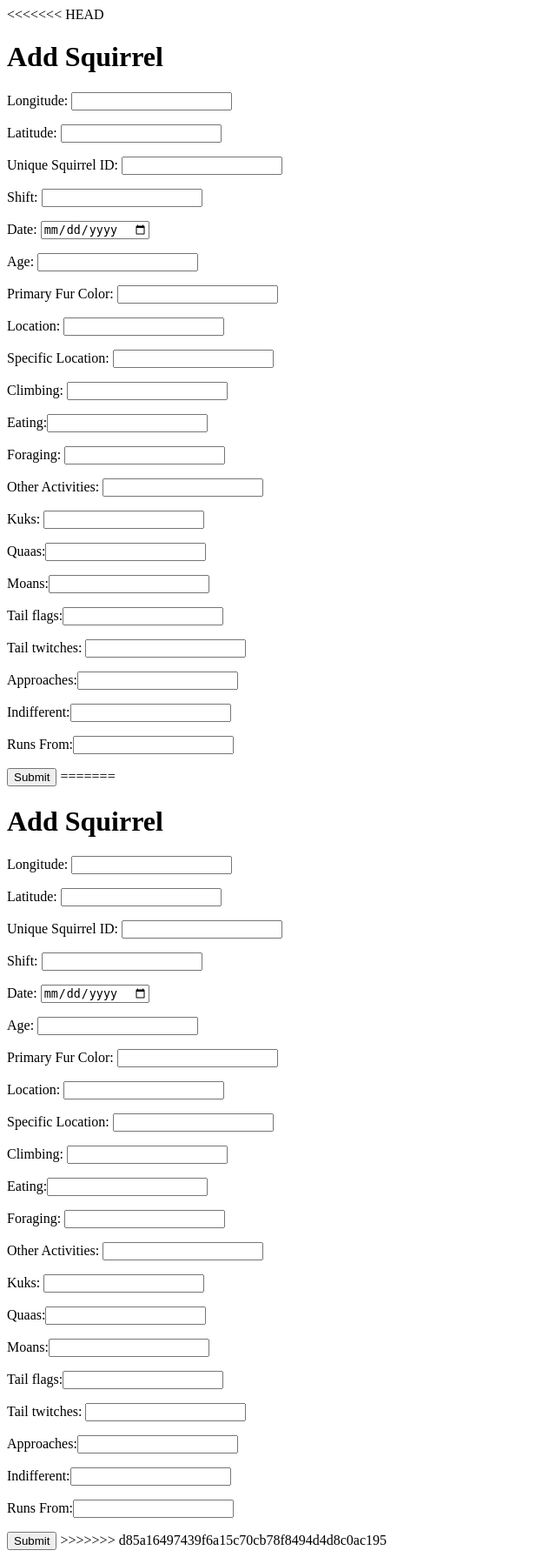
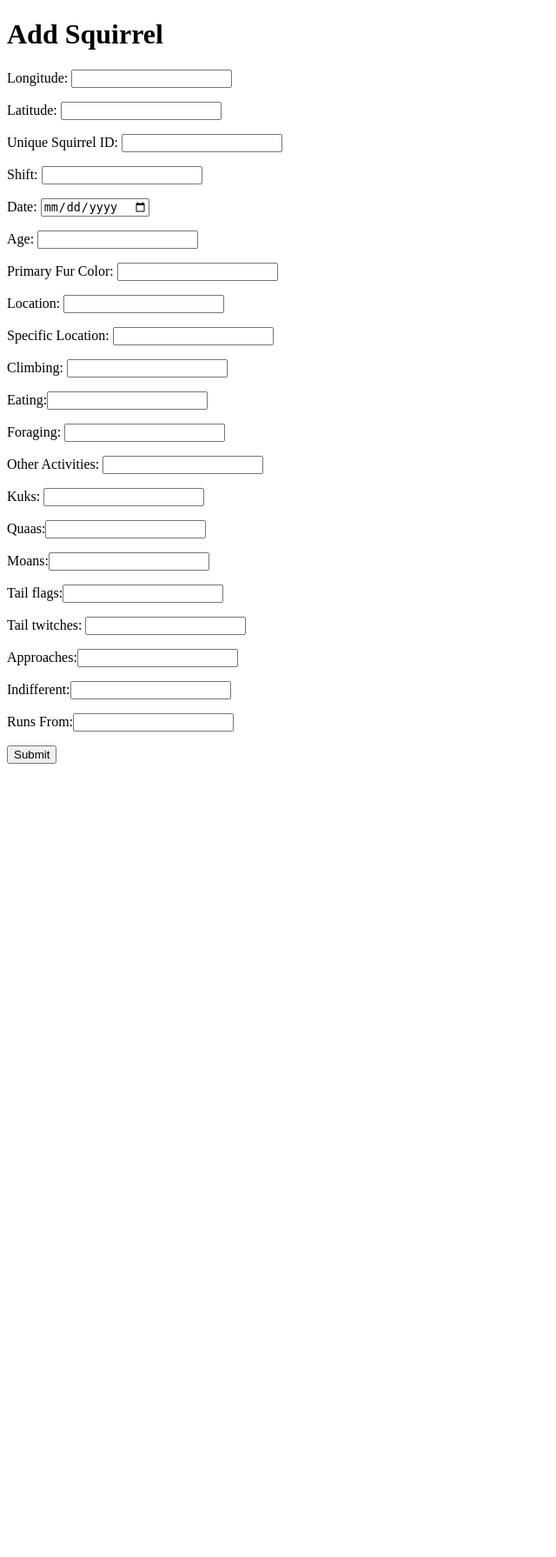
Before and after one commit to sc4602/Group28, a Django app: page /sightings/add in a window 1280 px wide. Shown: the whole page at 87% size, without its empty margins (0-640 px from the left). After the commit the page ends 878 px from the top, so only its background shows below. Run offline with Django 3.2, Linux system fonts and the light colour scheme.

Commit message:
template debug  Please enter the commit message for your changes. Lines starting

```diff
--- a/top/squirrel/management/commands/import_squirrel_data.py
+++ b/top/squirrel/management/commands/import_squirrel_data.py
@@ -56,6 +56,7 @@ dtypedict = {
 }
 
 class Command(BaseCommand):
+
     def add_arguments(self, parser):
         parser.add_argument('path', type=str, help="Input data path")
 
--- a/top/squirrel/template/squirrel/add.html
+++ b/top/squirrel/template/squirrel/add.html
@@ -7,7 +7,6 @@
 	<body>
     	<div class="container">
         	<div class="row">
-<<<<<<< HEAD
             <h1>Add Squirrel</h1>
             <div class="col-md-6 col-md-offset-3">
             	<form action="" method="post">
@@ -33,33 +32,6 @@
                     <p> Indifferent:<input type="text" name="indifferent" class="form-control"></p>
                     <p> Runs From:<input type="text" name="runs_from" class="form-control"></p>
                     <input type="submit" class="btn btn-success">
-=======
-            <h1> Add Squirrel</h1>
-            <div class="col -md-8 col-md-offset-2 " >
-            	<form action="" method="post ">
-                    <p> Longitude: <input type="text" name="longitude"></p >
-                    <p> Latitude: <input type="text" name="latitude"></p >
-                    <p> Unique Squirrel ID: <input type="text" name="unique_squirrel_id"></p >
-                    <p> Shift: <input type="text" name="shift"></p >
-                    <p> Date: <input type="date" name="date"></p >
-                    <p> Age: <input type="text" name="age"></p >
-                    <p> Primary Fur Color: <input type="text" name="primary_fur_color"></p >
-                    <p> Location: <input type="text" name="location"></p >
-                    <p> Specific Location: <input type="text" name="specific_location"></p >
-					<p> Climbing: <input type="text" name="climbing"></p>
-                    <p> Eating:<input type="text" name="eating"></p >
-					<p> Foraging: <input type="text" name="foraging"></p>
-					<p> Other Activities: <input type="text" name="other_activities"></p>
-                    <p> Kuks: <input type="text" name="kuks"></p>
-                    <p> Quaas:<input type="text" name="quaas"></p >
-                    <p> Moans:<input type="text" name="moans"></p >
-                    <p> Tail flags:<input type="text" name="tail_flags"></p >
-					<p> Tail twitches: <input type="text" name="tail_twitches"></p>
-                    <p> Approaches:<input type="text" name="approaches"></p >
-                    <p> Indifferent:<input type="text" name="indifferent"></p >
-                    <p> Runs From:<input type="text" name="runs_from"></p >
-                  	<input type="submit" name="submit" >
->>>>>>> d85a16497439f6a15c70cb78f8494d4d8c0ac195
                 </form>
             </div>
             </div>
--- a/top/squirrel/template/squirrel/detail_sighting.html
+++ b/top/squirrel/template/squirrel/detail_sighting.html
@@ -35,10 +35,10 @@
                     <p>Indifferent: <input type="text" name="indifferent" value="{{ squirrel_query.indifferent }}" class="form-control"></p>
                     <p>Runs From: <input type="text" name="runs_from" value="{{ squirrel_query.runs_from }}" class="form-control"></p>
                     <input type="submit" class="btn btn-success">
+                    <input type="submit" class="btn btn-success" name="delete" value ='DELETE'>
+
                 </form>
-                <form action="" method="delete">
-                    <a href="/sightings/{{ squirrel_query.unique_squirrel_id }}" class="btn btn-success" formmethod="delete">DELETE</a>
-                </form>
+
 
             </div>
             </div>
--- a/top/squirrel/views.py
+++ b/top/squirrel/views.py
@@ -37,13 +37,13 @@ def list_sightings(request):
 # POST or DELETE
 @csrf_exempt
 def detail_sighting(request, unique_squirrel_id):
-    if request.method == 'DELETE':
-        # return HttpResponse('DELETE')
+    if request.method == 'POST'and 'delete' in request.POST:
+        # return HttpResponse(request.POST)
         delete_id = unique_squirrel_id
         Sighting.objects.filter(unique_squirrel_id=delete_id).delete()  # 删除数据
         # return redirect('/sightiings')
         return HttpResponse('DELETE ACCOMPLISHED')
-    if request.method == 'POST':
+    elif request.method == 'POST':
         latitude = request.POST.get('latitude')
         longitude = request.POST.get('longitude')
 
```
Also changed, not shown: top/squirrel/template/squirrel/list.html (+28 -1 lines), top/db.sqlite3.
